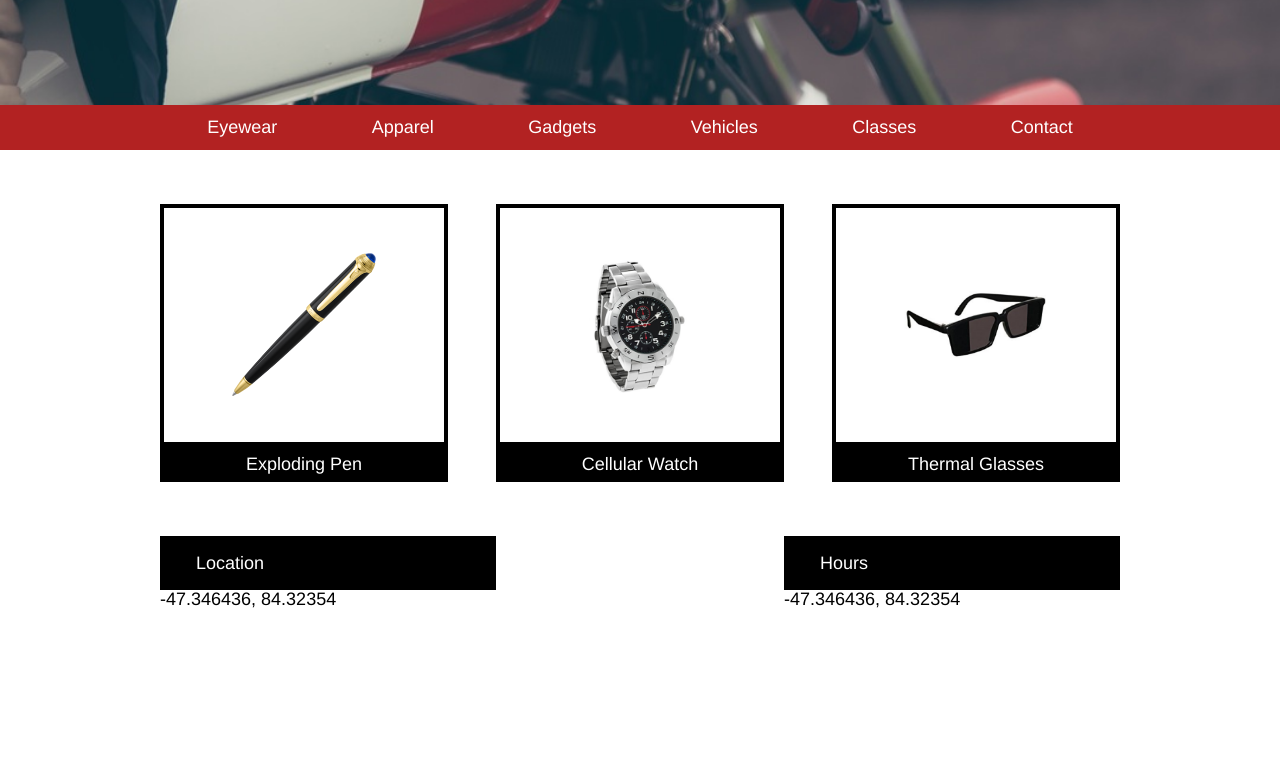
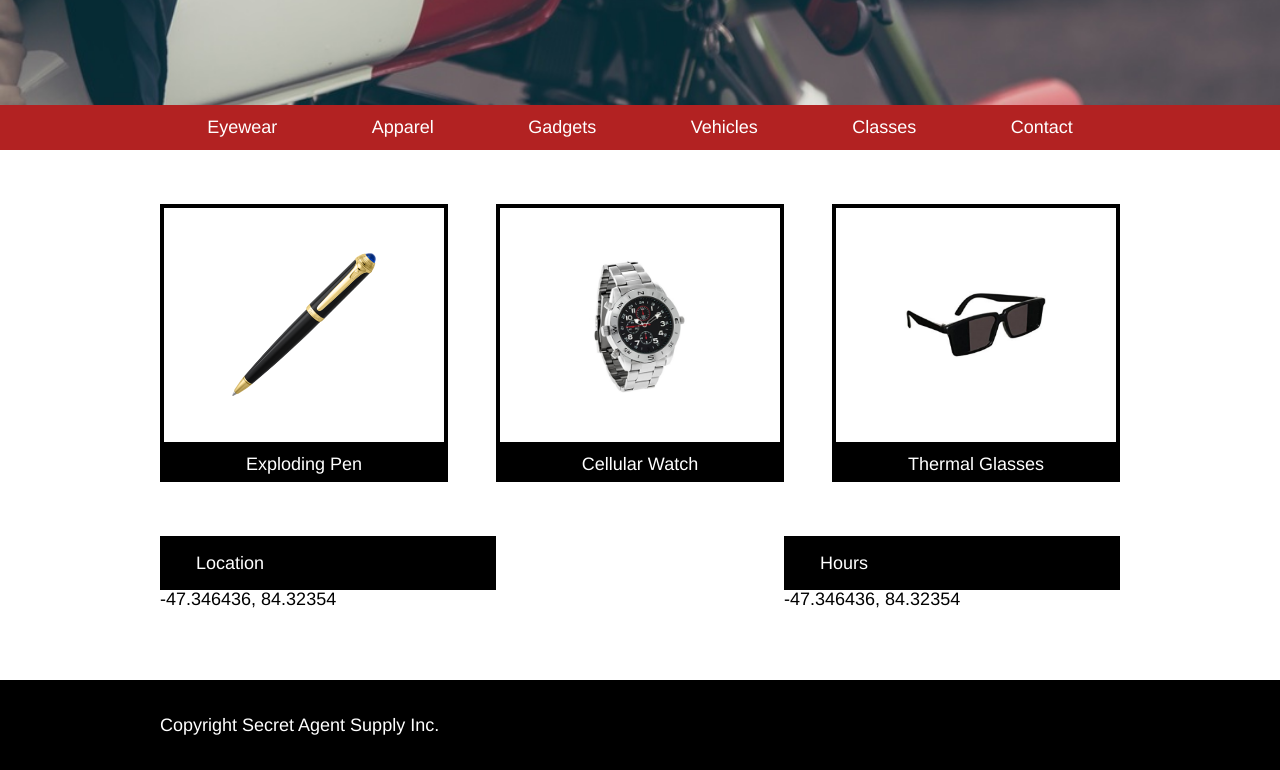
Before and after one commit to ejvkamp/sas, a plain HTML site: page index.html in a window 1280 px wide. Shown: the part 396-1166 px from the top of the page. Before the commit the page ends 1076 px from the top, so only its background shows below. Drawn offline with Linux system fonts and the light colour scheme.

Commit message:
Added footer section

```diff
--- a/index.html
+++ b/index.html
@@ -89,9 +89,11 @@
       </div>
 
     </div>
-    <!-- -->
-    <!-- -->
-    <!-- -->
-    <!-- -->
+    <!-- Footer Section -->
+    <footer>
+      <div class="siteContainer">
+          <span>Copyright Secret Agent Supply Inc.</span>
+      </div>
+    </footer>
   </body>
 </html>
--- a/resources/css/style.css
+++ b/resources/css/style.css
@@ -141,7 +141,17 @@ header img {
     color: black;
 }
 
+/* Footer */
 
+footer {
+  background-color: black;
+  height: 5rem;
+}
 
+footer .siteContainer {
+  display: flex;
+  align-items: center;
+  height: inherit;
+}
 
-/* */
+/* TODO add media query sections */
```
